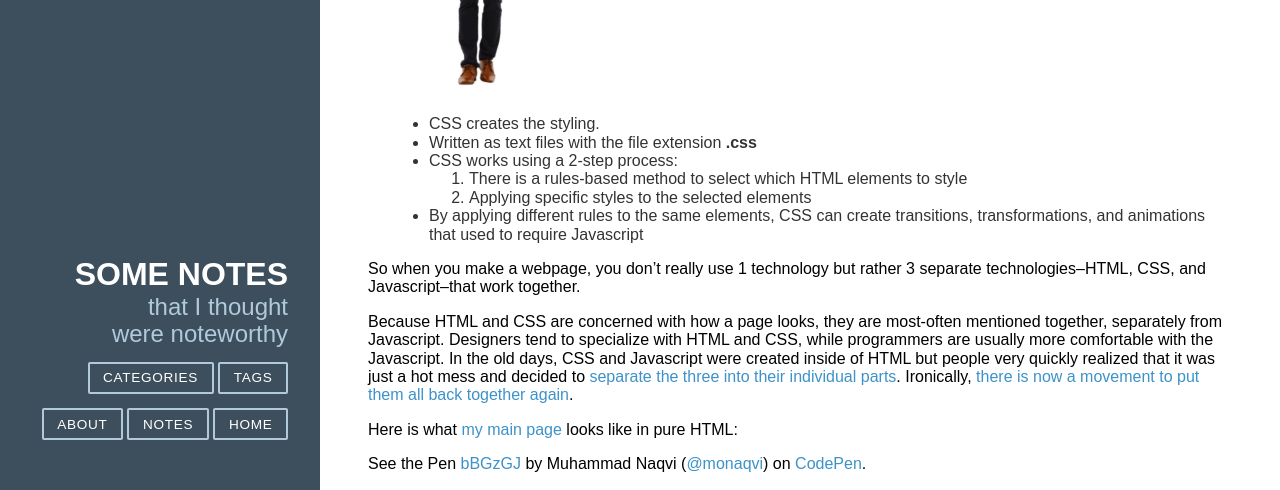
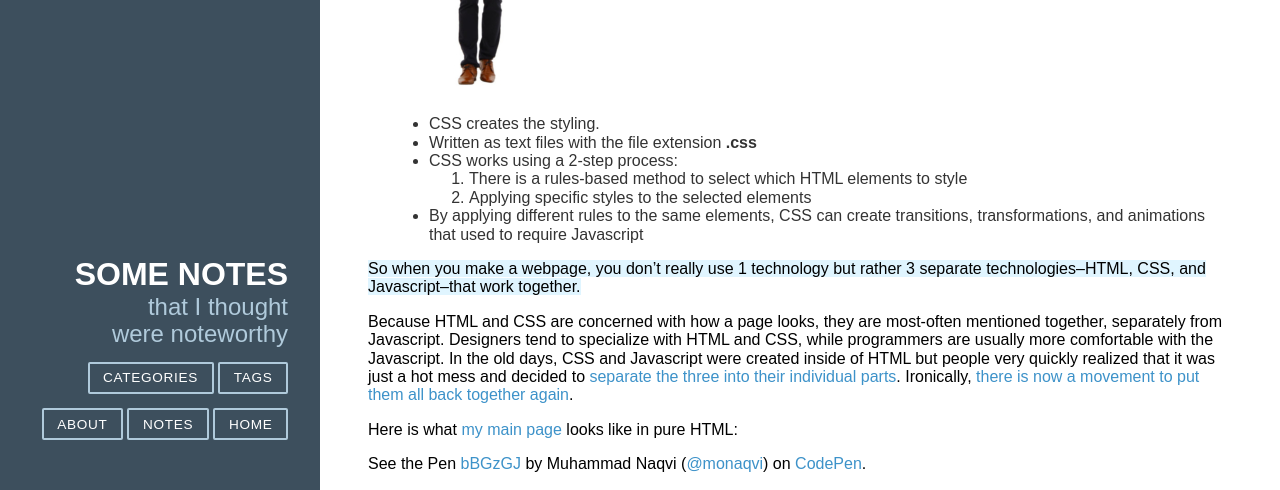
Before and after one commit to monaqvi/monaqvi.github.io, a Jekyll site: the page built from _posts/2016-10-22-webpages.md, in a window 1280 px wide and 1400 px high, scrolled down 1903 px. Shown: the top 490 px of the window. Built offline with Jekyll 4.4.1, drawn with Linux system fonts in a browser that asks for light colours; nearby versions of some CDN libraries; comment, search, counter and statistics services are not loaded; grey boxes are pictures that could not be loaded.

Commit message:
Add highlighted sentence

```diff
--- a/_posts/2016-10-22-webpages.md
+++ b/_posts/2016-10-22-webpages.md
@@ -78,8 +78,9 @@ A single webpage is really made up of 3 parts working together--HTML, CSS, and J
   </div>
 </div>
 
-
-So when you make a webpage, you don't really use 1 technology but rather 3 separate technologies--HTML, CSS, and Javascript--that work together.
+<p>
+  <span class="highlight">So when you make a webpage, you don’t really use 1 technology but rather 3 separate technologies–HTML, CSS, and Javascript–that work together.</span>
+</p>
 
 Because HTML and CSS are concerned with how a page looks, they are most-often mentioned together, separately from Javascript. Designers tend to specialize with HTML and CSS, while programmers are usually more comfortable with the Javascript. In the old days, CSS and Javascript were created inside of HTML but people very quickly realized that it was just a hot mess and decided to [separate the three into their individual parts](https://www.w3.org/wiki/The_web_standards_model_-_HTML_CSS_and_JavaScript). Ironically, [there is now a movement to put them all back together again](https://css-tricks.com/the-debate-around-do-we-even-need-css-anymore/).
 
--- a/assets/blog/css/style.css
+++ b/assets/blog/css/style.css
@@ -15,6 +15,10 @@ a:focus {
 
 h3 {
   font-weight: 100;
+}
+
+span.highlight {
+  background-color: #e0f5ff;
 }
 
 .avoidwrap {
```
